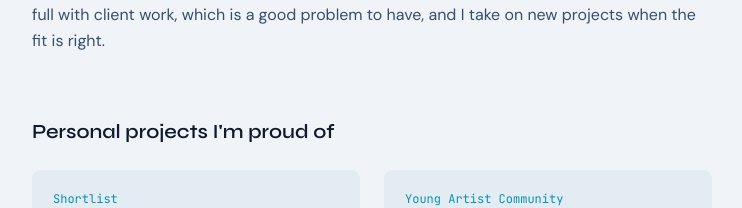
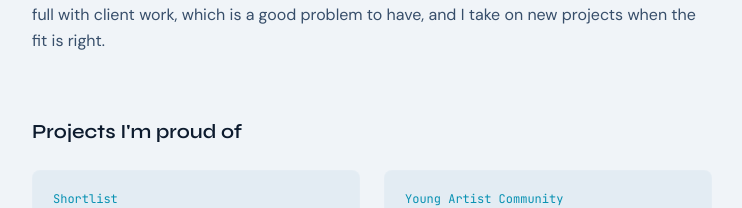
Before and after one commit to mojoro/john-moorman-portfolio, a Next.js app: page /about in a window 1280 px wide. Shown: the part 1269-1477 px from the top of the page, without its empty margins (326-1068 px from the left). Built offline with nearby package versions, Linux system fonts and the light colour scheme; no server answers.

Commit message:
Revert the about page heading to Projects I'm proud of

```diff
--- a/app/about/page.tsx
+++ b/app/about/page.tsx
@@ -146,7 +146,7 @@ export default function AboutPage() {
       {/* Projects I'm proud of */}
       <div className="mt-16 max-w-[680px]">
         <h2 className="font-display text-xl font-semibold">
-          Personal projects I&apos;m proud of
+          Projects I&apos;m proud of
         </h2>
         <div className="mt-6 grid gap-6 sm:grid-cols-2">
           <Link
```
